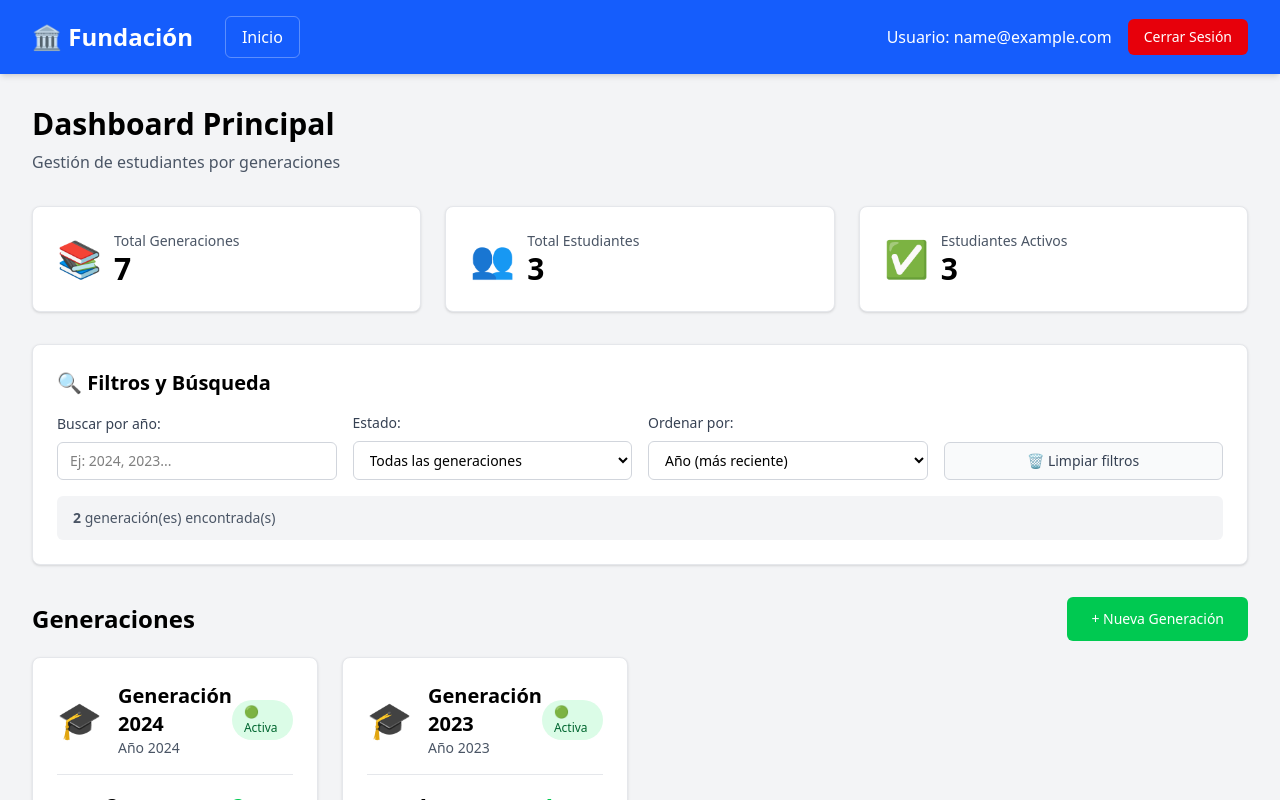
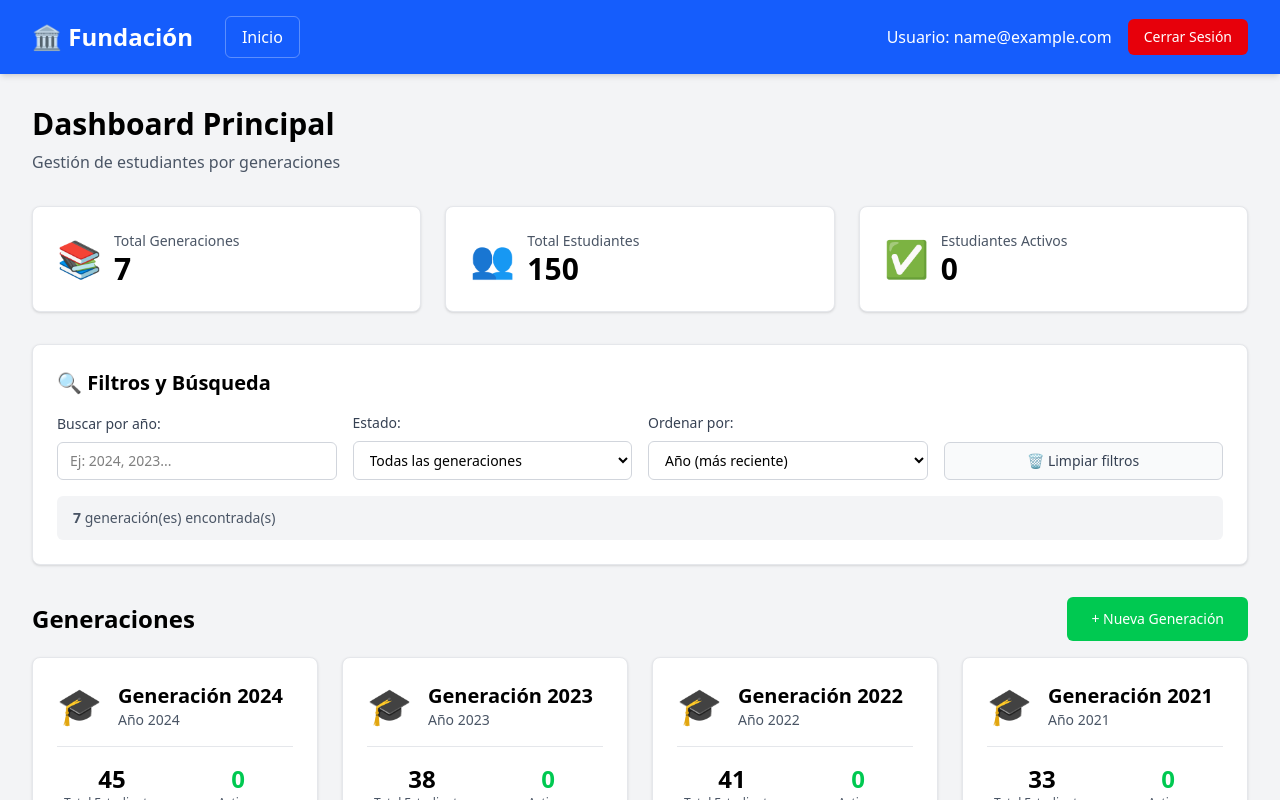
Before and after one commit to brayanpizarro/ProyectoIntegradorPlataforma, a React (Vite) app in the folder FrontEndProyectoIntegrador/: page /dashboard in a window 1280 px wide. Shown: the top 800 px of the page. Built offline with nearby package versions, Linux system fonts and the light colour scheme; no server answers; sample sign-in values are in the browser's storage.

Commit message:
Modified Dashboard
Se conecto el backend con el dashboard para la llamada de los estudiantes y sus estadisticas

```diff
--- a/FrontEndProyectoIntegrador/src/pages/Dashboard.tsx
+++ b/FrontEndProyectoIntegrador/src/pages/Dashboard.tsx
@@ -5,15 +5,15 @@ import { apiService } from '../services/apiService'; // ✅ NUEVO: Servicio API
 import type { Estudiante, EstadisticasAdmin } from '../types'; // ✅ CORREGIDO: Import de tipos
 
 // ✅ MANTIENE: Datos mock como fallback (preserva funcionalidad existente)
-const mockGeneraciones = [
-  { año: 2024, estudiantes: 45, activos: 42, estado: 'activa' as const },
-  { año: 2023, estudiantes: 38, activos: 35, estado: 'activa' as const },
-  { año: 2022, estudiantes: 41, activos: 38, estado: 'activa' as const },
-  { año: 2021, estudiantes: 33, activos: 30, estado: 'activa' as const },
-  { año: 2020, estudiantes: 29, activos: 25, estado: 'finalizada' as const },
-  { año: 2019, estudiantes: 22, activos: 18, estado: 'finalizada' as const },
-  { año: 2018, estudiantes: 35, activos: 31, estado: 'finalizada' as const },
-];
+const mockGeneraciones =
+  { generacionesTotal: 7, estudiantesTotal: 150, generaciones: [
+  {generacion: '2024', total: 45},
+  { generacion: '2023', total: 38},
+  { generacion: '2022', total: 41},
+  { generacion: '2021', total: 33},
+  { generacion: '2020', total: 29},
+  { generacion: '2019', total: 22},
+  { generacion: '2018', total: 35}], estudiantesData: []};
 
 interface DashboardProps {
   onAuthChange?: (authenticated: boolean) => void;
@@ -21,10 +21,14 @@ interface DashboardProps {
 
 // ✅ NUEVA: Interfaz para generaciones calculadas desde datos reales
 interface GeneracionCalculada {
-  año: number;
-  estudiantes: number;
-  activos: number;
-  estado: 'activa' | 'finalizada';
+  generacionesTotal: number;
+  estudiantesTotal: number;
+  activos?: number;
+  generaciones: Array<{
+    generacion: string;
+    total: number;
+  }>;
+  estado?: 'activa' | 'finalizada';
   estudiantesData: Estudiante[]; // ✅ NUEVO: Datos completos para navegación
 }
 
@@ -37,7 +41,7 @@ export const Dashboard: React.FC<DashboardProps> = ({ onAuthChange }) => {
 
   // ✅ NUEVO: Estados para datos del backend
   const [estadisticas, setEstadisticas] = useState<EstadisticasAdmin | null>(null);
-  const [generaciones, setGeneraciones] = useState<GeneracionCalculada[]>([]);
+  const [generaciones, setGeneraciones] = useState<GeneracionCalculada | null>(null);
   const [loading, setLoading] = useState(true);
   const [error, setError] = useState<string | null>(null);
 
@@ -57,36 +61,25 @@ export const Dashboard: React.FC<DashboardProps> = ({ onAuthChange }) => {
           console.log('📊 Cargando datos del backend...');
 
           // Cargar en paralelo para mejor performance
-          const [estudiantesData, estadisticasData] = await Promise.all([
-            apiService.getEstudiantes(),
+          const [ estadisticasData] = await Promise.all([
             apiService.getEstadisticas()
           ]);
 
+          estadisticasData.generaciones = handleGenerations(estadisticasData);
+
           setEstadisticas(estadisticasData);
 
-          // ✅ NUEVO: Calcular generaciones desde datos reales
-          const generacionesCalculadas = calcularGeneracionesDesdeEstudiantes(estudiantesData);
-          setGeneraciones(generacionesCalculadas);
-
           console.log('✅ Datos del backend cargados exitosamente');
-
         } catch (apiError) {
           console.warn('⚠️ Backend no disponible, usando datos mock');
-          // ✅ FALLBACK: Usar datos mock (preserva funcionalidad)
-          setGeneraciones(mockGeneraciones.map(g => ({
-            ...g,
-            estudiantesData: [] // Sin datos completos en mock
-          })));
+          setEstadisticas(mockGeneraciones);
         }
 
       } catch (error) {
         console.error('Error al cargar datos:', error);
         setError('Error al cargar los datos del dashboard');
         // Mantener funcionalidad básica con mock
-        setGeneraciones(mockGeneraciones.map(g => ({
-          ...g,
-          estudiantesData: []
-        })));
+        setGeneraciones(mockGeneraciones);
       } finally {
         setLoading(false);
       }
@@ -94,50 +87,6 @@ export const Dashboard: React.FC<DashboardProps> = ({ onAuthChange }) => {
 
     fetchData();
   }, [navigate]);
-
-  // ✅ NUEVA: Función para calcular generaciones desde estudiantes reales
-  const calcularGeneracionesDesdeEstudiantes = (estudiantesData: Estudiante[]): GeneracionCalculada[] => {
-    // Agrupar estudiantes por año de ingreso
-    const estudiantesPorAño = estudiantesData.reduce((acc, estudiante) => {
-      // Obtener año de múltiples fuentes para compatibilidad
-      const año =
-        estudiante.institucion?.anio_de_ingreso ||
-        estudiante.año_generacion?.toString() ||
-        estudiante.año_ingreso?.toString() ||
-        '2024';
-
-      const añoNum = parseInt(año.toString()); // ✅ CORREGIDO: convertir a string primero
-
-      if (!acc[añoNum]) {
-        acc[añoNum] = [];
-      }
-      acc[añoNum].push(estudiante);
-      return acc;
-    }, {} as Record<number, Estudiante[]>);
-
-    // Convertir a array de generaciones
-    return Object.entries(estudiantesPorAño)
-      .map(([año, estudiantesAño]) => {
-        const añoNum = parseInt(año);
-        const currentYear = new Date().getFullYear();
-
-        // Calcular activos (estudiantes con estado activo)
-        const activos = estudiantesAño.filter(e =>
-          e.informacionAcademica?.status_actual === 'Activo' ||
-          e.estado === 'Activo' ||
-          e.tipo_de_estudiante === 'UNIVERSITARIO'
-        ).length;
-
-        return {
-          año: añoNum,
-          estudiantes: estudiantesAño.length,
-          activos,
-          estado: (añoNum >= currentYear - 2 ? 'activa' : 'finalizada') as 'activa' | 'finalizada', // ✅ CORREGIDO: sintaxis correcta
-          estudiantesData: estudiantesAño
-        };
-      })
-      .sort((a, b) => b.año - a.año); // Más recientes primero
-  };
 
   // ✅ MANTIENE: Lógica de logout existente
   const handleLogout = async () => {
@@ -154,33 +103,16 @@ export const Dashboard: React.FC<DashboardProps> = ({ onAuthChange }) => {
     }
   };
 
-  // ✅ ACTUALIZADA: Lógica de filtrado para nuevas generaciones
-  const generacionesFiltradas = generaciones.filter(generacion => {
-    // Filtro por búsqueda (año)
-    const coincideBusqueda = busqueda === '' ||
-      generacion.año.toString().includes(busqueda);
+  const handleGenerations = (data: EstadisticasAdmin) => {
+    if (estadisticas) {
+      const aux = estadisticas.generaciones
+      aux.sort((a, b) => b.total - a.total);
+      return aux;
+    } else {
+      return [];
+    }
 
-    // Filtro por estado
-    const coincideEstado = filtroEstado === 'todas' ||
-      (filtroEstado === 'activas' && generacion.estado === 'activa') ||
-      (filtroEstado === 'finalizadas' && generacion.estado === 'finalizada');
-
-    return coincideBusqueda && coincideEstado;
-  });
-
-  // ✅ MANTIENE: Lógica de ordenamiento existente
-  const generacionesOrdenadas = [...generacionesFiltradas].sort((a, b) => {
-    if (ordenarPor === 'año') {
-      return b.año - a.año; // Más recientes primero
-    } else {
-      return b.estudiantes - a.estudiantes; // Más estudiantes primero
-    }
-  });
-
-  // ✅ ACTUALIZADO: Cálculos de totales (puede usar estadísticas del backend)
-  const totalEstudiantes = estadisticas?.total_estudiantes ||
-    generacionesOrdenadas.reduce((sum, gen) => sum + gen.estudiantes, 0);
-  const totalActivos = generacionesOrdenadas.reduce((sum, gen) => sum + gen.activos, 0);
+  }
 
   // ✅ NUEVO: Manejo de estados de carga y error
   if (loading) {
@@ -260,7 +192,7 @@ export const Dashboard: React.FC<DashboardProps> = ({ onAuthChange }) => {
               <div className="text-4xl">📚</div>
               <div>
                 <p className="text-sm text-gray-600">Total Generaciones</p>
-                <p className="text-3xl font-bold">{mockGeneraciones.length}</p>
+                <p className="text-3xl font-bold">{estadisticas?.generaciones.length || generaciones?.generaciones.length}</p>
               </div>
             </div>
           </div>
@@ -270,7 +202,7 @@ export const Dashboard: React.FC<DashboardProps> = ({ onAuthChange }) => {
               <div className="text-4xl">👥</div>
               <div>
                 <p className="text-sm text-gray-600">Total Estudiantes</p>
-                <p className="text-3xl font-bold">{totalEstudiantes}</p>
+                <p className="text-3xl font-bold">{estadisticas?.estudiantesTotal || generaciones?.estudiantesTotal}</p>
               </div>
             </div>
           </div>
@@ -280,7 +212,7 @@ export const Dashboard: React.FC<DashboardProps> = ({ onAuthChange }) => {
               <div className="text-4xl">✅</div>
               <div>
                 <p className="text-sm text-gray-600">Estudiantes Activos</p>
-                <p className="text-3xl font-bold">{totalActivos}</p>
+                <p className="text-3xl font-bold">{0   /* Que es activo?*/}</p>
               </div>
             </div>
           </div>
@@ -355,7 +287,7 @@ export const Dashboard: React.FC<DashboardProps> = ({ onAuthChange }) => {
 
           {/* Resultados de búsqueda */}
           <div className="mt-4 px-4 py-3 bg-gray-100 rounded-md text-sm text-gray-600">
-            <strong>{generacionesOrdenadas.length}</strong> generación(es) encontrada(s)
+            <strong>{estadisticas?.generaciones.length}</strong> generación(es) encontrada(s)
             {busqueda && (
               <span> • Búsqueda: "{busqueda}"</span>
             )}
@@ -383,10 +315,10 @@ export const Dashboard: React.FC<DashboardProps> = ({ onAuthChange }) => {
           </div>
 
           <div className="grid grid-cols-1 md:grid-cols-2 lg:grid-cols-3 xl:grid-cols-4 gap-6">
-            {generacionesOrdenadas.map((generacion) => (
+            {estadisticas?.generaciones.map((generacion) => (
               <div
-                key={generacion.año}
-                onClick={() => navigate(`/generacion/${generacion.año}`)}
+                key={generacion.generacion}
+                onClick={() => navigate(`/generacion/${generacion.generacion}`)}
                 className="bg-white p-6 rounded-lg shadow-sm border border-gray-200 cursor-pointer transition-all hover:shadow-md hover:-translate-y-0.5"
               >
                 <div className="flex items-center justify-between mb-4">
@@ -394,15 +326,15 @@ export const Dashboard: React.FC<DashboardProps> = ({ onAuthChange }) => {
                     <div className="text-4xl">🎓</div>
                     <div>
                       <h4 className="text-xl font-bold">
-                        Generación {generacion.año}
+                        Generación {generacion.generacion}
                       </h4>
                       <p className="text-sm text-gray-600">
-                        Año {generacion.año}
+                        Año {generacion.generacion}
                       </p>
                     </div>
                   </div>
 
-                  {/* Indicador de estado */}
+                  {/*
                   <span className={`px-3 py-1 rounded-full text-xs font-medium ${
                     generacion.estado === 'activa'
                       ? 'bg-green-100 text-green-800'
@@ -410,12 +342,14 @@ export const Dashboard: React.FC<DashboardProps> = ({ onAuthChange }) => {
                   }`}>
                     {generacion.estado === 'activa' ? '🟢 Activa' : '🟡 Finalizada'}
                   </span>
+                  */}
+
                 </div>
 
                 <div className="grid grid-cols-2 gap-4 pt-4 border-t border-gray-200">
                   <div className="text-center">
                     <p className="text-2xl font-bold">
-                      {generacion.estudiantes}
+                      {generacion.total}
                     </p>
                     <p className="text-xs text-gray-600">
                       Total Estudiantes
@@ -423,7 +357,7 @@ export const Dashboard: React.FC<DashboardProps> = ({ onAuthChange }) => {
                   </div>
                   <div className="text-center">
                     <p className="text-2xl font-bold text-green-500">
-                      {generacion.activos}
+                      0
                     </p>
                     <p className="text-xs text-gray-600">
                       Activos
@@ -435,7 +369,7 @@ export const Dashboard: React.FC<DashboardProps> = ({ onAuthChange }) => {
           </div>
 
           {/* Mensaje cuando no hay resultados */}
-          {generacionesOrdenadas.length === 0 && (
+          {estadisticas?.generaciones.length === 0 && (
             <div className="bg-white p-12 rounded-lg shadow-sm border border-gray-200 text-center">
               <div className="text-6xl mb-4">🔍</div>
               <h3 className="text-xl font-bold mb-2">
--- a/FrontEndProyectoIntegrador/src/services/apiService.ts
+++ b/FrontEndProyectoIntegrador/src/services/apiService.ts
@@ -208,7 +208,7 @@ class ApiService {
       return await this.request<EstadisticasAdmin>('/estadisticas');
     } catch (error) {
       console.warn('🔄 Backend no disponible, calculando estadísticas desde mock');
-      return this.getMockEstadisticas();
+      throw error;
     }
   }
 
--- a/FrontEndProyectoIntegrador/src/types/index.ts
+++ b/FrontEndProyectoIntegrador/src/types/index.ts
@@ -262,20 +262,20 @@ export interface EstadisticasAdmin {
   }>;
 
   // Métricas básicas (mantiene compatibilidad)
-  total_usuarios: number;
-  total_estudiantes: number;
-  total_academicos: number;
-  total_instituciones: number;
-  total_asignaturas: number;
-  total_reportes: number;
+  total_usuarios?: number;
+  total_estudiantes?: number;
+  total_academicos?: number;
+  total_instituciones?: number;
+  total_asignaturas?: number;
+  total_reportes?: number;
 
   // Nuevas métricas del backend real
-  estudiantes_por_tipo: {
+  estudiantes_por_tipo?: {
     ESCOLAR: number;
     UNIVERSITARIO: number;
     EGRESADO: number;
   };
-  promedio_general: number;
+  promedio_general?: number;
   total_entrevistas?: number;
   total_familias?: number;
 }
```
